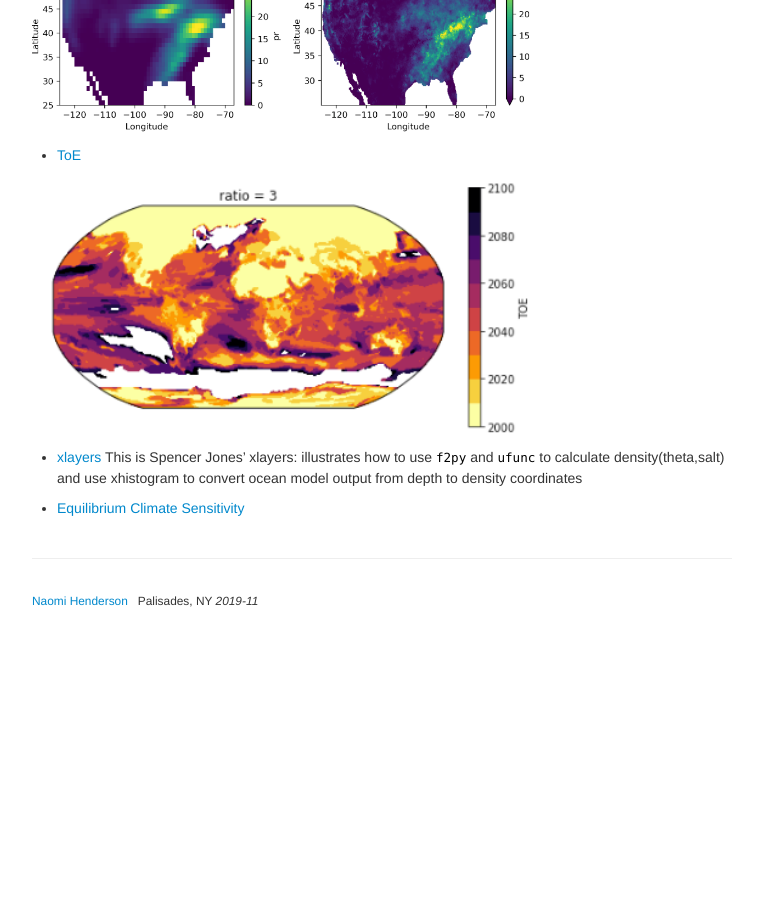
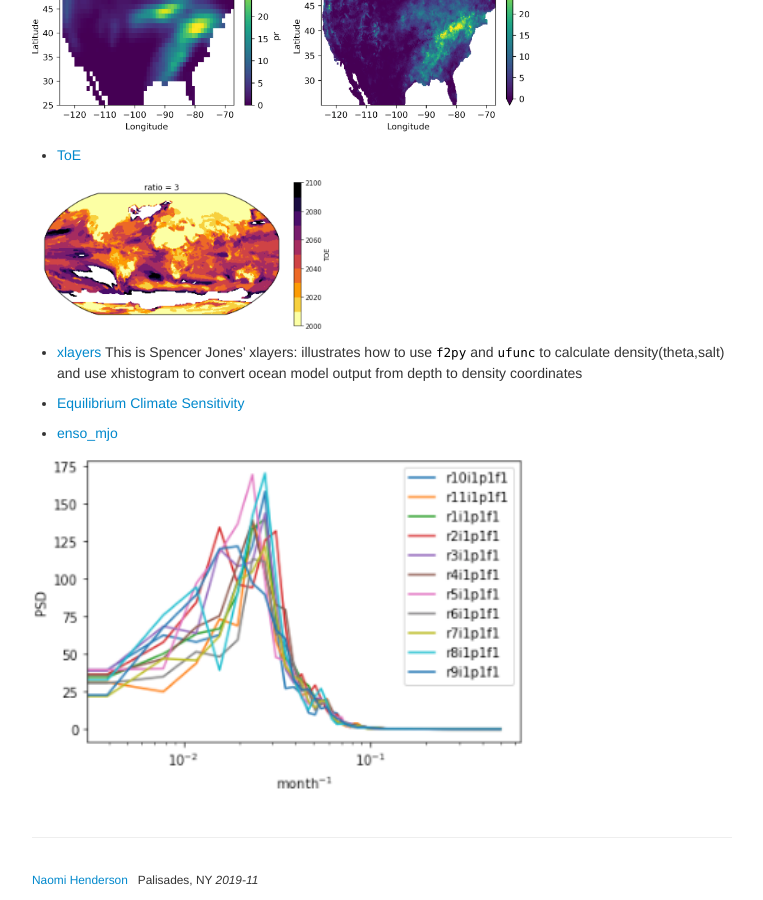
Before and after one commit to naomi-henderson/naomi-henderson.github.io, a Jekyll site: the page built from pages/tutorial2t.md, in a window 1280 px wide and 900 px high, scrolled down 1480 px. Shown: the whole window, without its empty margins (258-1021 px from the left). Built offline with Jekyll 4.4.1, drawn with Linux system fonts in a browser that asks for light colours; before the commit the page ends 2101 px from its top, so only the background shows below that.

Commit message:
added fig

```diff
--- a/pages/tutorial2t.md
+++ b/pages/tutorial2t.md
@@ -33,10 +33,12 @@ git clone <link>
 <p align="left"><img src="/assets/MACA.png" width="500"></p>
 
 - [ToE](https://github.com/darothen/cmip6hack-toe/blob/master/notebooks/02_estimate_ToE.ipynb)
-<p align="left"><img src="/assets/ToE.png" width="500"></p>
-
+<p align="left"><img src="/assets/ToE.png" width="300"></p>
 
 - [xlayers](https://github.com/cspencerjones/xlayers/blob/master/notebooks/Test_Packaging.ipynb)
 This is Spencer Jones' xlayers: illustrates how to use `f2py` and `ufunc` to calculate density(theta,salt) and use xhistogram to convert ocean model output from depth to density coordinates
 
 - [Equilibrium Climate Sensitivity](https://github.com/hdrake/cmip6-temperature-demo/blob/master/notebooks/00_calculate_simulated_global_warming.ipynb)
+
+- [enso_mjo](https://github.com/judithberner/enso_mjo_cmip6/blob/master/notebooks/enso_mjo_cmip6_judith.ipynb)
+<p align="left"><img src="/assets/enso_mjo.png" width="500"></p>
```
Also changed, not shown: assets/enso_mjo.png (added).
